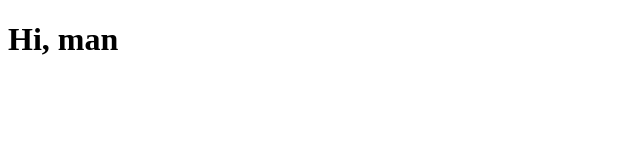
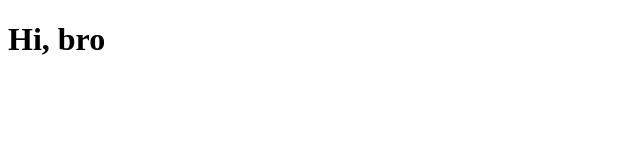
Before and after one commit to anhnguyenvan-agilityio/practice-git, a plain HTML site: page index.html in a window 1280 px wide. Shown: the full height of the page, 0-640 px from the left. Drawn offline with Linux system fonts and the light colour scheme.

Commit message:
change h1 to hi, bro

```diff
--- a/index.html
+++ b/index.html
@@ -9,7 +9,7 @@
 </head>
 
 <body>
-  <h1>Hi, man</h1>
+  <h1>Hi, bro</h1>
 </body>
 
 </html>
```
